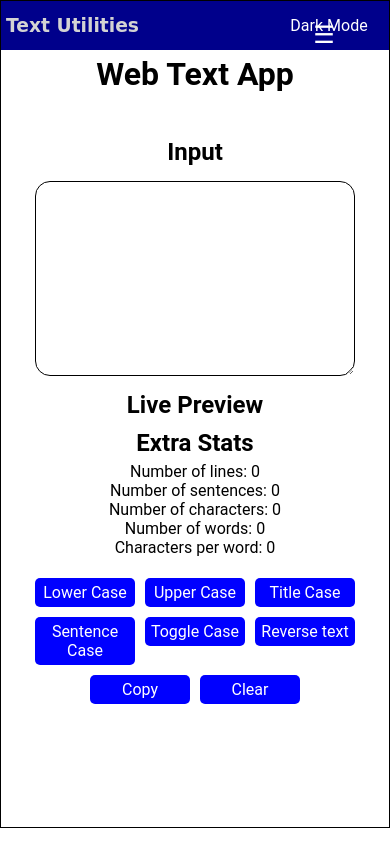
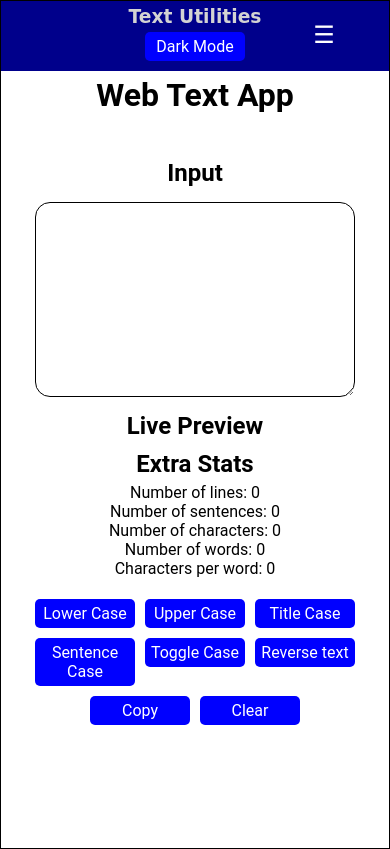
Before and after one commit to hrutavmodha/text-utility, a React (Create React App) app in the folder frontend/: page / in a window 390 px wide. Built offline with nearby package versions, Linux system fonts and the light colour scheme.

Commit message:
Header layout attempted to be fixed

```diff
--- a/frontend/src/App.js
+++ b/frontend/src/App.js
@@ -13,10 +13,19 @@ function App() {
         <div style={mode ? dark : light}>
             <div className="navbar">
                 <div className="navbar-top">
-                    <h3 style={{ color: "lightgrey", fontFamily: "Comic Sans MS" }}>Text Utilities</h3>
-                    <button onClick={toggler} style={{background: "none", border: "none"}}>{btn} Mode</button>
-                    <button onClick={toggleMenu} className="hamburger">&#9776;</button>
+                    <h3 style={{ color: "lightgrey", fontFamily: "Comic Sans MS" }}>
+                        Text Utilities
+                    </h3>
+                    <div style={{ display: "flex", justifyContent: "space-between" }}>
+                        <button onClick={toggler}>
+                            {btn} Mode
+                        </button>
+                        <button onClick={toggleMenu} className="hamburger">
+                            &#9776;
+                        </button>
+                    </div>
                 </div>
+
                 <div className={`nav-links ${menuOpen ? "show" : ""}`}>
                     <Link to="/">
                         <button>Home</button>
--- a/frontend/src/index.css
+++ b/frontend/src/index.css
@@ -211,7 +211,11 @@ input {
 		left: 0;
 		z-index: 90;
 	}
-
+	.navbar-top{
+		display: flex;
+		flex-direction: column;
+		justify-content: space-between;
+	}
 	.nav-links.show {
 		transition: max-height 0.75s ease-in-out;
 		max-height: 500px;
```
